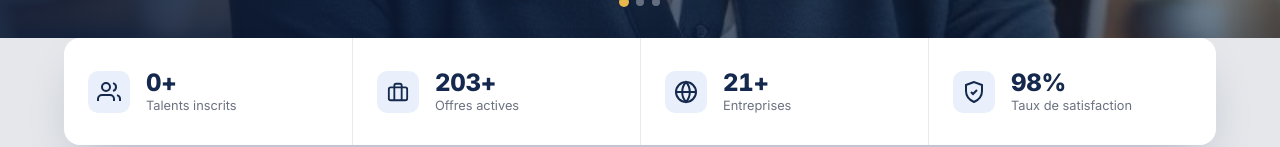
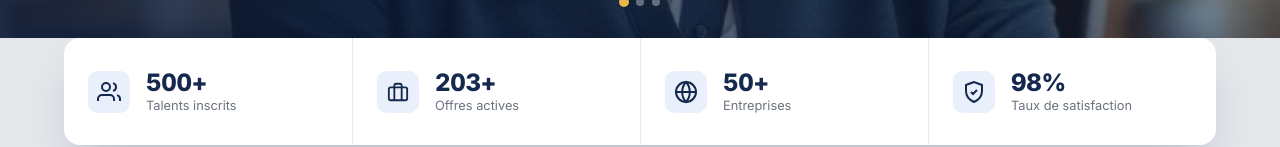
Before and after one commit to Christian190300/teranga-frontend, a React (Vite) app: page / in a window 1280 px wide. Shown: the part 654-801 px from the top of the page. Built offline with nearby package versions, Linux system fonts and the light colour scheme; no server answers.

Commit message:
statistique

```diff
--- a/src/components/home/Hero.tsx
+++ b/src/components/home/Hero.tsx
@@ -141,7 +141,7 @@ export function Hero() {
                             <IconUsers />
                         </div>
                         <div>
-                            <div className="home-stats-panel__value">0+</div>
+                            <div className="home-stats-panel__value">500+</div>
                             <div className="home-stats-panel__label">Talents inscrits</div>
                         </div>
                     </div>
@@ -159,7 +159,7 @@ export function Hero() {
                             <IconGlobe />
                         </div>
                         <div>
-                            <div className="home-stats-panel__value">21+</div>
+                            <div className="home-stats-panel__value">50+</div>
                             <div className="home-stats-panel__label">Entreprises</div>
                         </div>
                     </div>
--- a/src/pages/LoginPage.tsx
+++ b/src/pages/LoginPage.tsx
@@ -174,7 +174,7 @@ export function LoginPage() {
                             <span>Offres actives</span>
                         </div>
                         <div className="auth-panel__stat">
-                            <strong>21+</strong>
+                            <strong>50+</strong>
                             <span>Entreprises</span>
                         </div>
                         <div className="auth-panel__stat">
```
